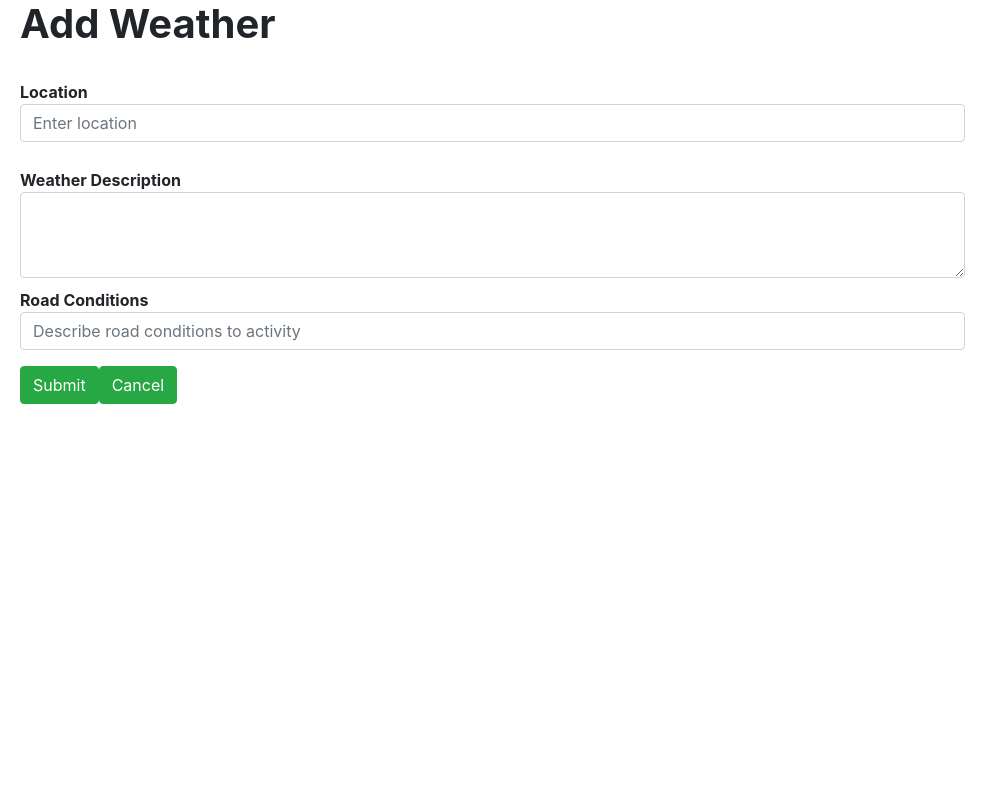
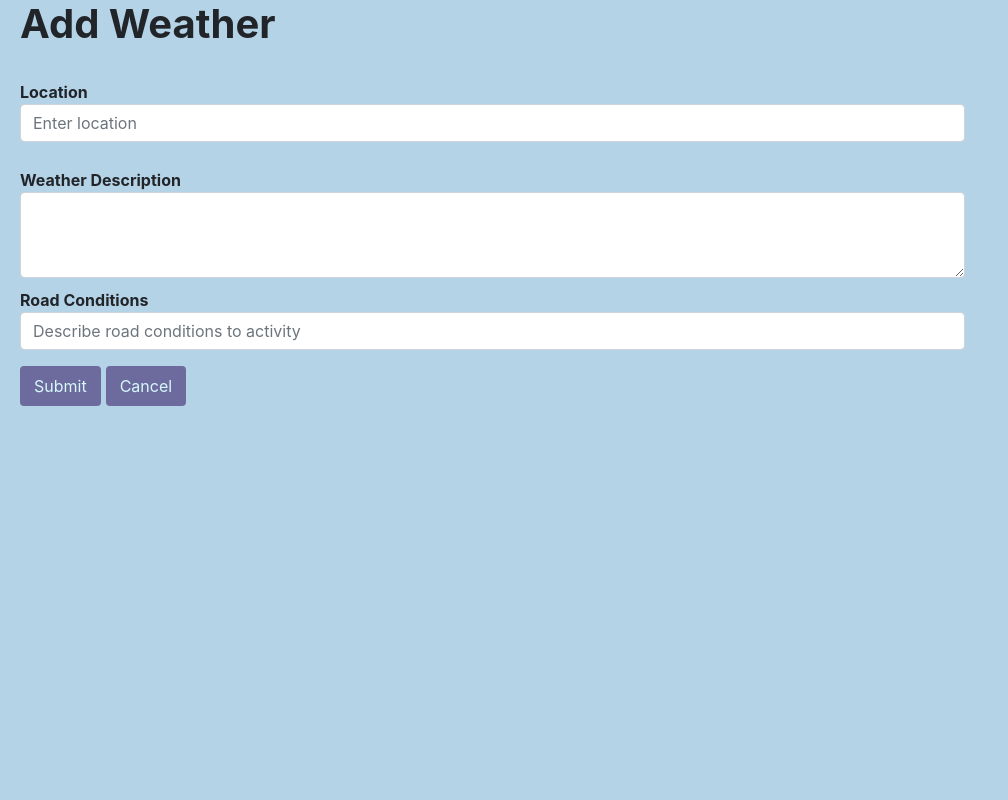
Before and after one commit to JarrettPhilips/snowmuchfun_website, a PHP site: page /formWeather.html in a window 1280 px wide. Shown: the whole page, without its empty margins (0-1008 px from the left). Run offline with PHP 8.4, Linux system fonts and the light colour scheme; some libraries are stand-ins or nearby versions.

Commit message:
Changed colors and formatting of buttons

```diff
--- a/Project_Files/formActivity.html
+++ b/Project_Files/formActivity.html
@@ -21,7 +21,7 @@
 
     <title>Submit Activity</title>
   </head>
-  <body>
+  <body id="activity">
     <!-- insert your code here -->
     <h1 style="margin-left: 20px"><b>Add Activity</b></h1>
     <br>
--- a/Project_Files/formWeather.html
+++ b/Project_Files/formWeather.html
@@ -19,7 +19,7 @@
 
     <title>Submit Weather</title>
   </head>
-  <body>
+  <body id="weather">
     <!-- insert your code here -->
     <h1 style="margin-left: 20px"><b>Add Weather</b></h1>
     <br>
--- a/Project_Files/index.html
+++ b/Project_Files/index.html
@@ -24,7 +24,7 @@
 
 
 
-  <body>
+  <body id="index">
     <!-- Heading -->
     <table>
       <tr>
--- a/Project_Files/style.css
+++ b/Project_Files/style.css
@@ -98,3 +98,21 @@ input[type=checkbox]:hover {
     font-size: 16px;
     font-family: arial;
 }
+
+.btn-success {
+    color: #d6f8fa;
+    background-color: #6d6b9e;
+    border-width: 2px;
+    border-color: #6d6b9e;
+    margin-right: 5px;
+}
+
+.btn-success:hover {
+    background-color: #a9b6f3;
+    color: white;
+    border-color: #a9b6f3;
+}
+
+#index, #weather, #activity {
+    background-color: #b5d3e7;
+}
```
